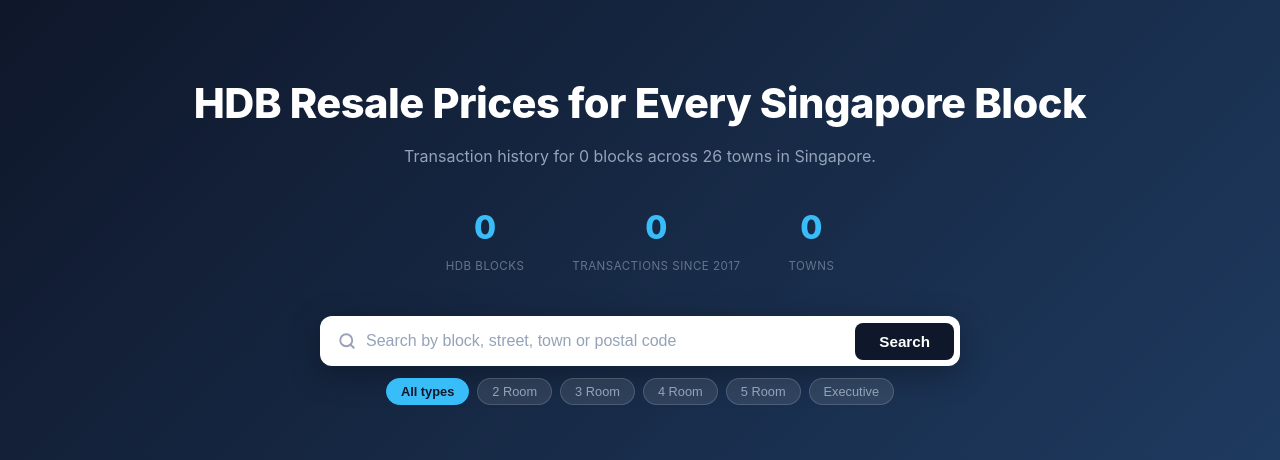
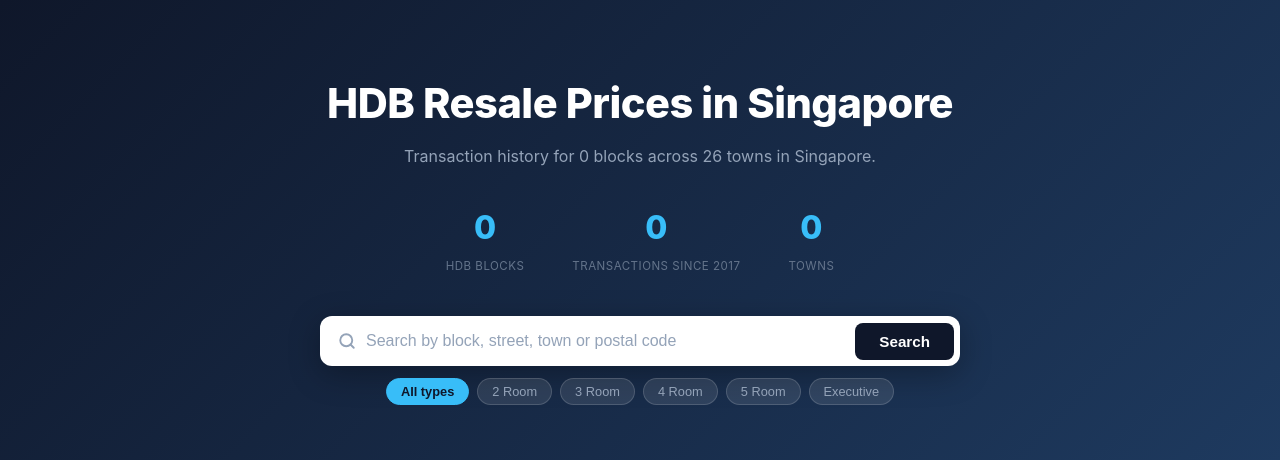
Before and after one commit to balacom/homewatch, a Flask app: page / in a window 1280 px wide. Shown: the part 56-516 px from the top of the page. Run offline with Flask 3, Linux system fonts and the light colour scheme; data that the repository does not hold is empty.

Commit message:
Update title to HDB Resale Prices in Singapore

```diff
--- a/templates/base.html
+++ b/templates/base.html
@@ -5,7 +5,7 @@
     <meta name="viewport" content="width=device-width, initial-scale=1.0">
     <title>{% block title %}HomeWatch SG{% endblock %}</title>
     {% set _desc %}{% block description %}HDB resale price lookup for every Singapore block. Search 351,000+ transactions since 2017. Updated monthly from data.gov.sg.{% endblock %}{% endset %}
-    {% set _title %}{% block og_title %}HomeWatch SG — HDB Resale Prices for Every Singapore Block{% endblock %}{% endset %}
+    {% set _title %}{% block og_title %}HomeWatch SG — HDB Resale Prices in Singapore{% endblock %}{% endset %}
     {% set _url %}{% block canonical %}https://homewatch.sg{% endblock %}{% endset %}
     <meta name="description" content="{{ _desc }}">
     <link rel="canonical" href="{{ _url }}">
--- a/templates/index.html
+++ b/templates/index.html
@@ -1,7 +1,7 @@
 {% extends "base.html" %}
-{% block title %}HomeWatch SG — HDB Resale Prices for Every Singapore Block{% endblock %}
+{% block title %}HomeWatch SG — HDB Resale Prices in Singapore{% endblock %}
 {% block description %}Search HDB resale prices for any block, street, town or postal code in Singapore. 351,000+ transactions since 2017 across 26 towns. Free, updated monthly.{% endblock %}
-{% block og_title %}HomeWatch SG — HDB Resale Prices for Every Singapore Block{% endblock %}
+{% block og_title %}HomeWatch SG — HDB Resale Prices in Singapore{% endblock %}
 {% block canonical %}https://homewatch.sg{% endblock %}
 
 {% block head %}
@@ -61,7 +61,7 @@
 {% block content %}
 <div class="hero">
     <div class="container">
-        <h1>HDB Resale Prices for Every Singapore Block</h1>
+        <h1>HDB Resale Prices in Singapore</h1>
         <p class="hero-sub">Transaction history for {{ "{:,}".format(blocks) }} blocks across 26 towns in Singapore.</p>
 
         <div class="stats">
```
